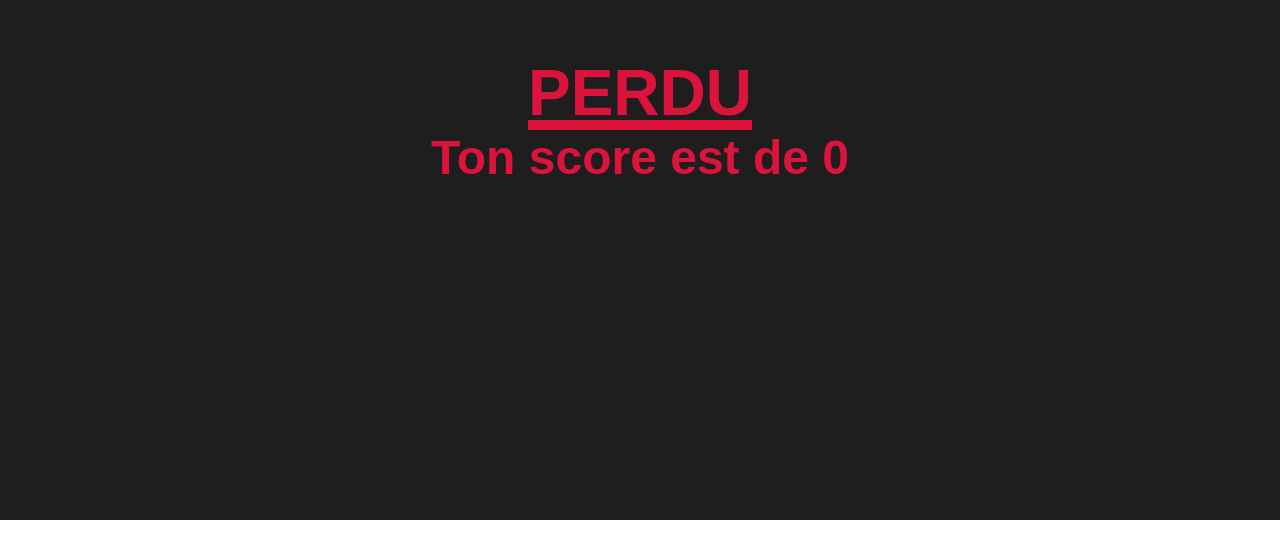
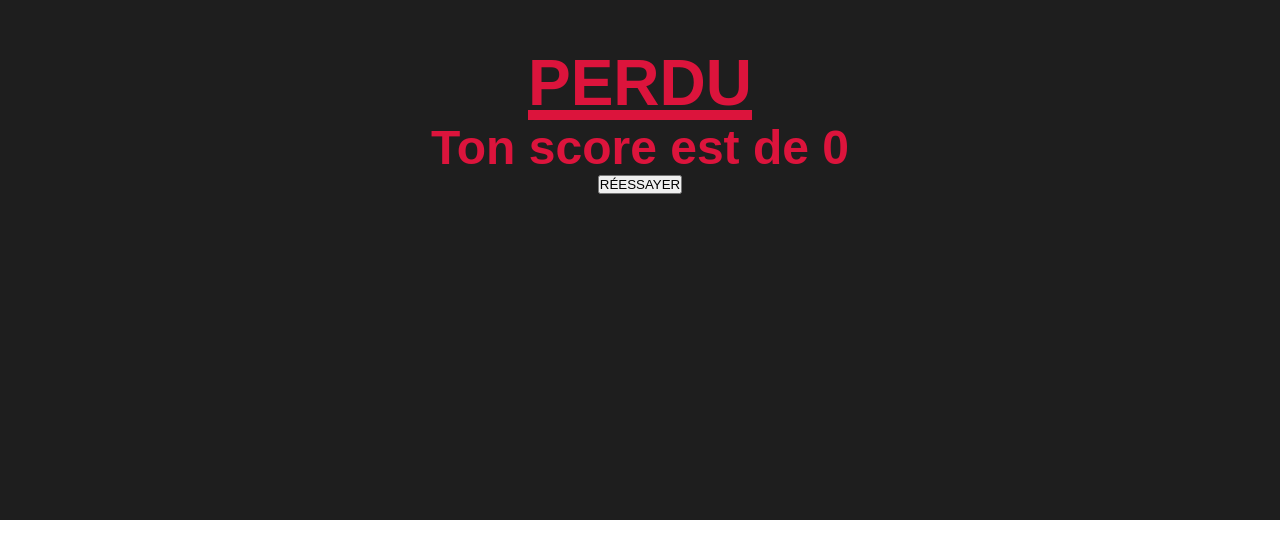
Before and after one commit to DeivysGrail/ClickUp, a React (Vite) app: page / in a window 1280 px wide. Shown: the part 280-838 px from the top of the page. Built offline with nearby package versions, Linux system fonts and the light colour scheme; a web font is replaced by a local one.

Commit message:
Update Loose.jsx

```diff
--- a/src/components/Loose.jsx
+++ b/src/components/Loose.jsx
@@ -4,7 +4,7 @@ import("../style/clicker.scss")
 
 function Loose(props) {
     return (
-        <div className={"MAIN__LOOSE"}><h1 className={"MAIN__LOOSE--h1"}>PERDU</h1><h2>Ton score est de {props.score}</h2></div>);
+        <div className={"MAIN__LOOSE"}><h1 className={"MAIN__LOOSE--h1"}>PERDU</h1><h2>Ton score est de {props.score}</h2><button onClick={props.tryAgain}>RÉESSAYER</button></div>);
 }
 
 export default Loose;
```
